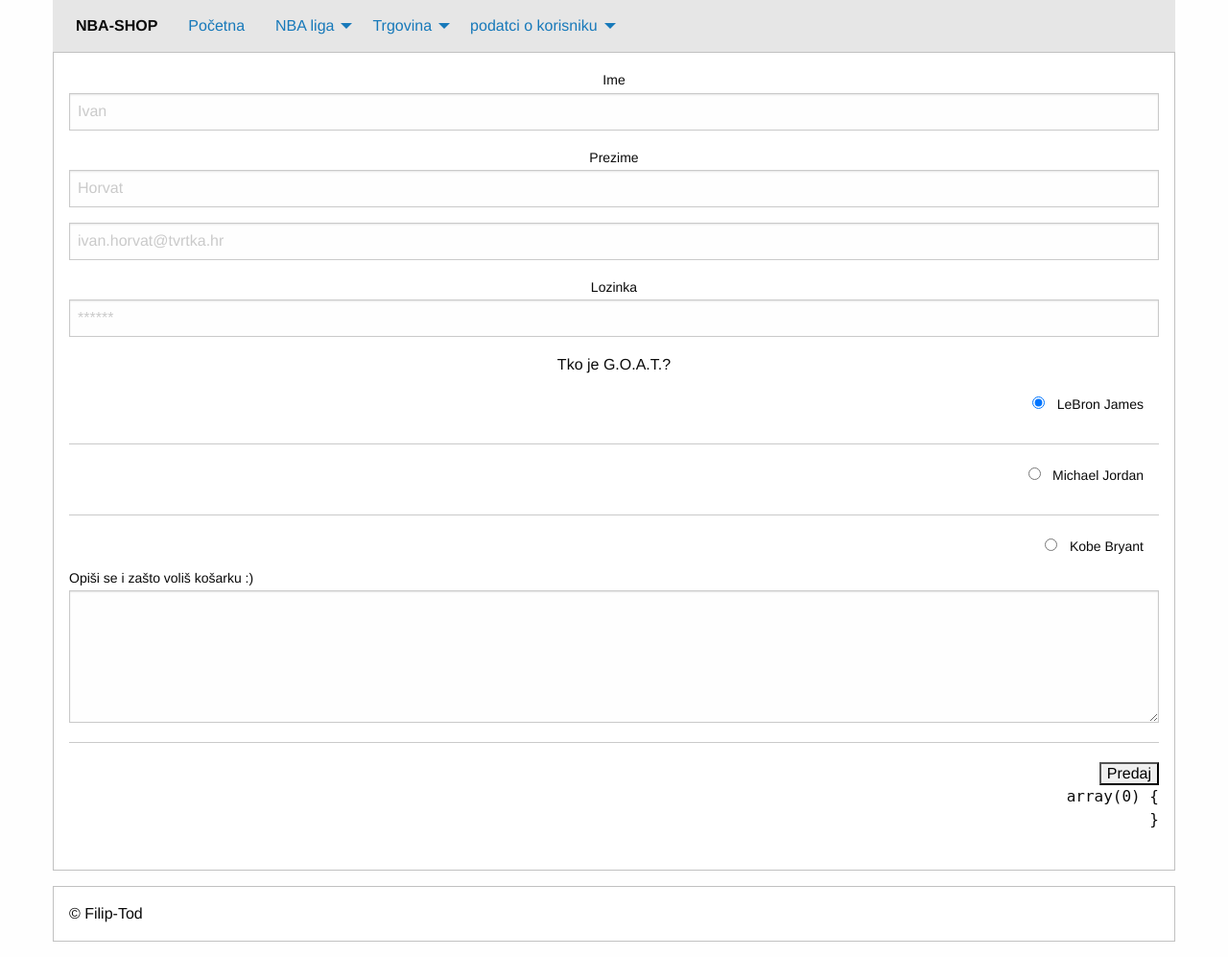
After one commit to filip-tod/zarsni_rad, a PHP site: page /registracija.php in a window 1280 px wide. The commit adds this page. Shown: the whole page at 96% size. Run offline with PHP 8.4, Linux system fonts and the light colour scheme.

Commit message:
update login meni

```diff
--- a/index.php
+++ b/index.php
@@ -10,7 +10,9 @@
     <div class="grid-x grid-margin-x" id="tijelo">
       <div class="cell">
         <div class="callout" >
-          <h1 id="naslov">All the legends in one place</h1>
+
+          <h1 id="naslov" style="text-align:center">All the legends in one place</h1>
+
         </div>
       </div>
     </div>
--- a/izbornik.php
+++ b/izbornik.php
@@ -27,7 +27,16 @@
                         <li><a href="patike.php">Patike</a></li>
                         <li><a href="dodatci.php">Dodatci</a></li>
                     </ul>
+            </ul>
+          </li>
+          <li>
+            <a href="#">podatci o korisniku</a>
+            <ul class="menu vertical">
 
+                    <ul class="menu vertical">
+                        <li><a blank="#" href="registracija.php">Registracija</a></li>
+                        <li><a blank="#" href="podatciKorisnika.php">Moji profil</a></li>
+                    </ul>
             </ul>
           </li>
         </ul>
--- a/podnozje.php
+++ b/podnozje.php
@@ -3,7 +3,7 @@
 <div class="grid-x">
       <div class="cell">
         <div class="callout">
-          &copy; filip-tod
+          &copy; Filip-Tod
         </div>
       </div>
     </div>
--- /dev/null
+++ b/registracija.php
@@ -0,0 +1,92 @@
+<?php
+$ime = isset($_GET['ime']) ? $_GET['ime'] : '';
+$prezime = isset($_GET['prezime']) ? $_GET['prezime'] : '';
+?>
+<!doctype html>
+<html class="no-js" lang="en" dir="ltr">
+  <head>
+    <?php require_once 'zaglavlje.php'; ?>
+  </head>
+<body>
+    <div class="grid-container">
+    <?php include_once 'izbornik.php'; ?>
+    <!-- Start tijelo -->
+    <div class="grid-x grid-margin-x" id="tijelo">
+      <div class="cell">
+        <div class="callout">
+
+
+          <form action="" method="get">
+            <!-- najbolja praksa -->
+            <label for="ime" style="text-align:center">Ime</label>
+            <input  placeholder="Ivan" type="text" id="ime" name="ime"
+            value="<?=$ime?>" />
+            </label>
+
+
+            <label for="prezime" style="text-align:center">Prezime</label>
+            <input placeholder="Horvat" type="text" id="prezime" name="prezime"
+            value="<?=$prezime?>" />
+            </label>
+
+            <input
+            placeholder="ivan.horvat@tvrtka.hr"
+            type="email" id="email" name="email" />
+
+            <label for="lozinka" style="text-align:center">Lozinka</label>
+            <input
+            required
+            placeholder="******"
+            type="password" id="lozinka" name="lozinka" />
+
+
+
+            <!-- odabiri -->
+            <p style="text-align:center">Tko je G.O.A.T.? </p>
+            <input  type="radio" id="Lebron" name="gd" value="1"
+            checked="checked" />
+
+            <label for="Lebron">LeBron James</label><br />
+
+            <hr/>
+
+            <input type="radio" id="Jordan" name="gd" value="2" />
+            <label for="Jordan">Michael Jordan</label> <br />
+
+            <hr/>
+
+            <input type="radio" id="kobe" name="gd" value="3" />
+            <label for="kobe">Kobe Bryant</label> <br />
+
+
+
+            <label for="opis" style="text-align:left">Opiši se i zašto voliš košarku :)</label>
+            <textarea name="opis" id="opis" cols="30" rows="5"></textarea>
+
+            <hr />
+
+
+
+            <input type="submit" value="Predaj">
+
+          </form>
+
+          <pre>
+            <?php
+            var_dump($_GET);
+
+            ?>
+            </pre>
+
+
+        </div>
+      </div>
+    </div>
+    <!-- End tijelo -->
+    <?php
+    // čitati https://www.tutorialrepublic.com/php-tutorial/php-include-files.php
+    require_once 'podnozje.php'; ?>
+    </div>
+    <?php require_once 'jsskripte.php'; ?>
+  </body>
+</html>
```
Also changed, not shown: podatciKorisnika.php (added).
